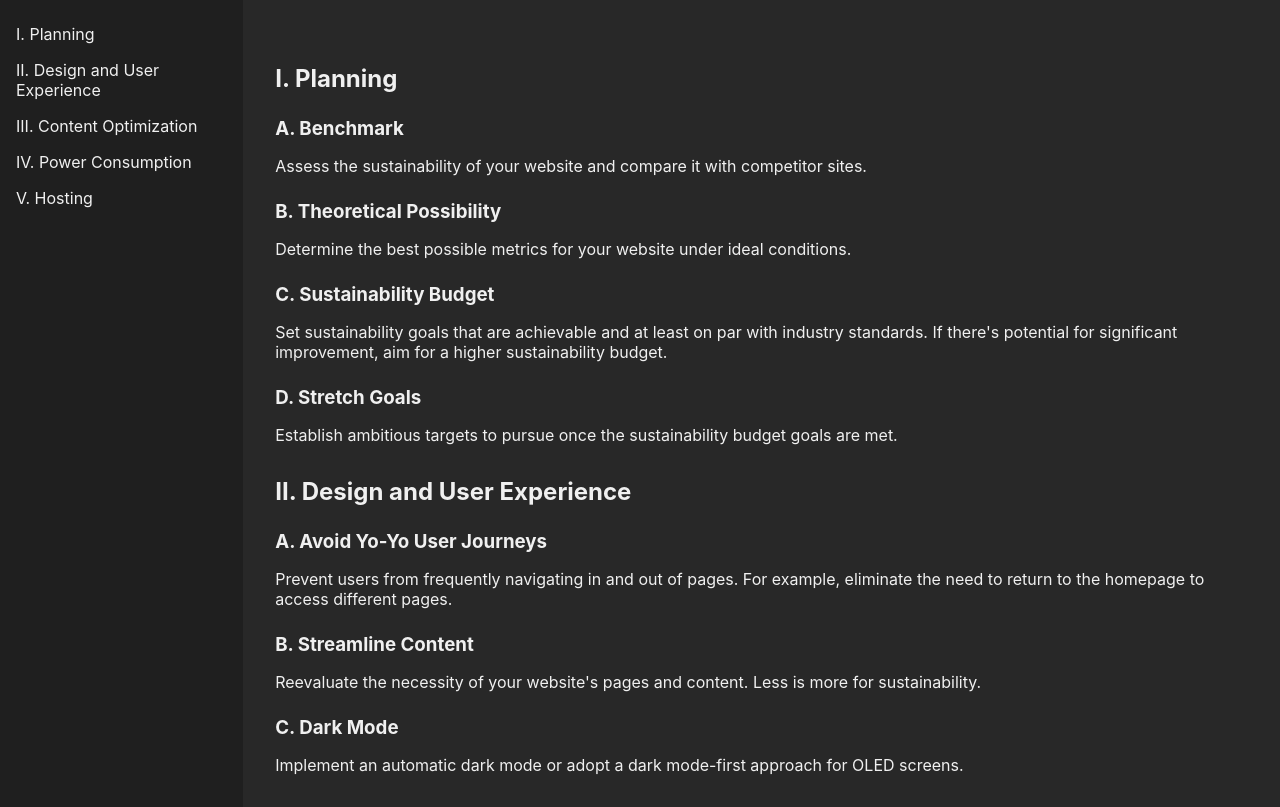
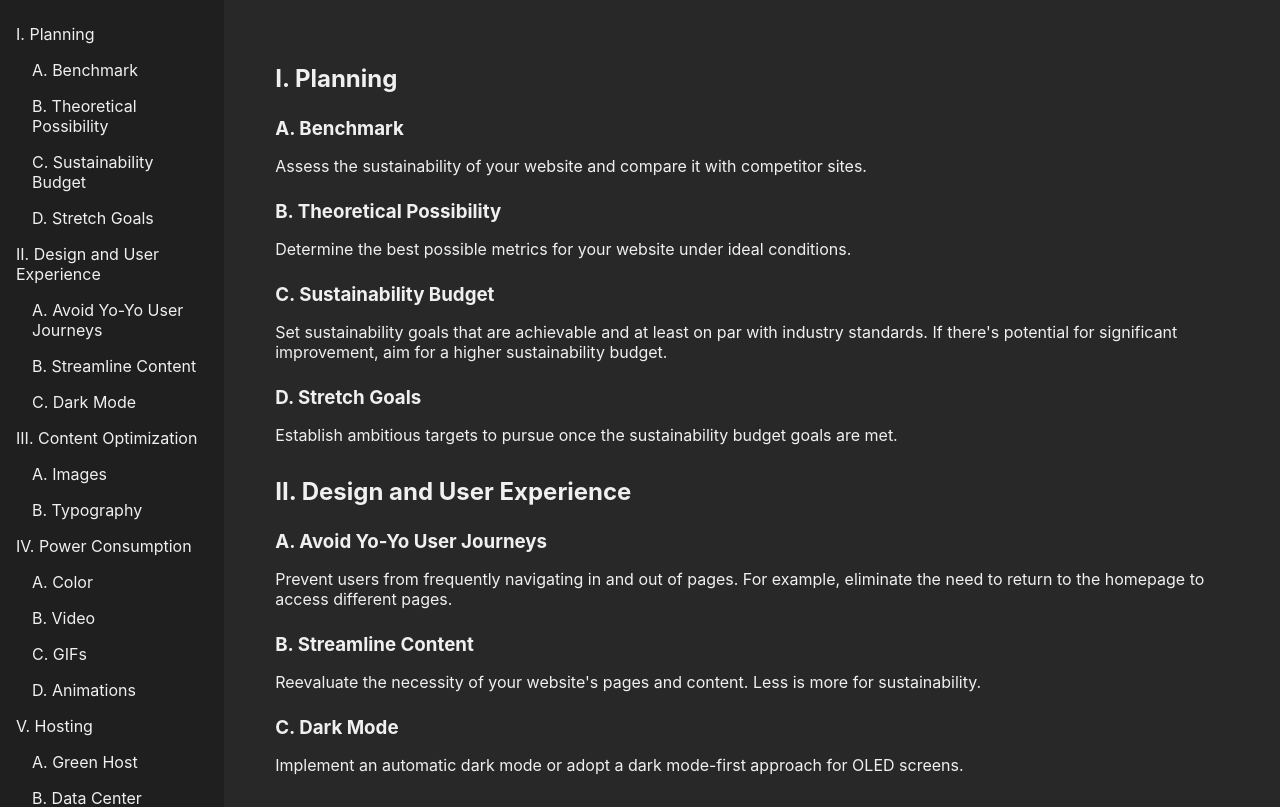
Before and after one commit to sivanmah/tv2-guidelines, a SvelteKit app: page / in a window 1280 px wide. Shown: the top 807 px of the page. Built offline with nearby package versions, Linux system fonts and the light colour scheme.

Commit message:
added h3 headers to navbar

```diff
--- a/src/routes/components/Navbar.svelte
+++ b/src/routes/components/Navbar.svelte
@@ -12,6 +12,10 @@ ul {
       padding: 1rem;
       background-color: #1f1f1f;
       height: 100%;
+      position: fixed;
+      top: 0;
+      left: 0;
+      width: 15%;
     }
 
     li {
@@ -22,12 +26,36 @@ ul {
     li:hover {
       color: #00aa00;
     }
+
+    .h3-title {
+    padding-left: 1rem;
+  }
   </style>
+
 
   <ul>
     <li on:click={() => scrollToSection('planning')}>I. Planning</li>
+    <li class="h3-title" on:click={() => scrollToSection('benchmark')}>A. Benchmark</li>
+    <li class="h3-title" on:click={() => scrollToSection('theoretical-possibility')}>B. Theoretical Possibility</li>
+    <li class="h3-title" on:click={() => scrollToSection('sustainability-budget')}>C. Sustainability Budget</li>
+    <li class="h3-title" on:click={() => scrollToSection('stretch-goals')}>D. Stretch Goals</li>
+
     <li on:click={() => scrollToSection('design')}>II. Design and User Experience</li>
+    <li class="h3-title" on:click={() => scrollToSection('yo-yo')}>A. Avoid Yo-Yo User Journeys</li>
+    <li class="h3-title" on:click={() => scrollToSection('streamline-content')}>B. Streamline Content</li>
+    <li class="h3-title" on:click={() => scrollToSection('dark-mode')}>C. Dark Mode</li>
+
     <li on:click={() => scrollToSection('content')}>III. Content Optimization</li>
+    <li class="h3-title" on:click={() => scrollToSection('images')}>A. Images</li>
+    <li class="h3-title" on:click={() => scrollToSection('typography')}>B. Typography</li>
+
     <li on:click={() => scrollToSection('power')}>IV. Power Consumption</li>
+    <li class="h3-title" on:click={() => scrollToSection('color')}>A. Color</li>
+    <li class="h3-title" on:click={() => scrollToSection('video')}>B. Video</li>
+    <li class="h3-title" on:click={() => scrollToSection('gifs')}>C. GIFs</li>
+    <li class="h3-title" on:click={() => scrollToSection('animations')}>D. Animations</li>
+
     <li on:click={() => scrollToSection('hosting')}>V. Hosting</li>
+    <li class="h3-title" on:click={() => scrollToSection('green-host')}>A. Green Host</li>
+    <li class="h3-title" on:click={() => scrollToSection('data-center')}>B. Data Center</li>
   </ul>
```
Lines whose indentation alone changed are shown as unchanged.
